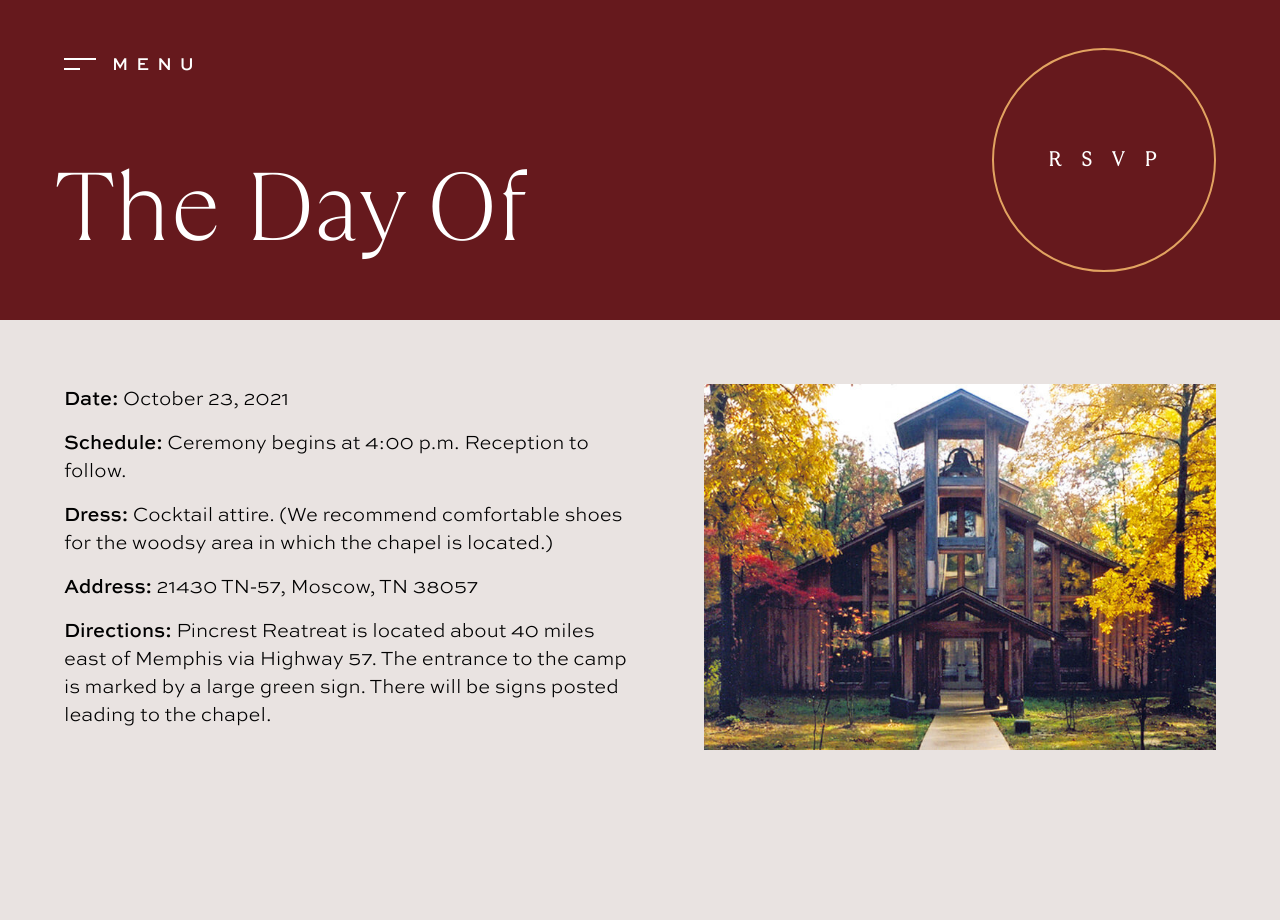
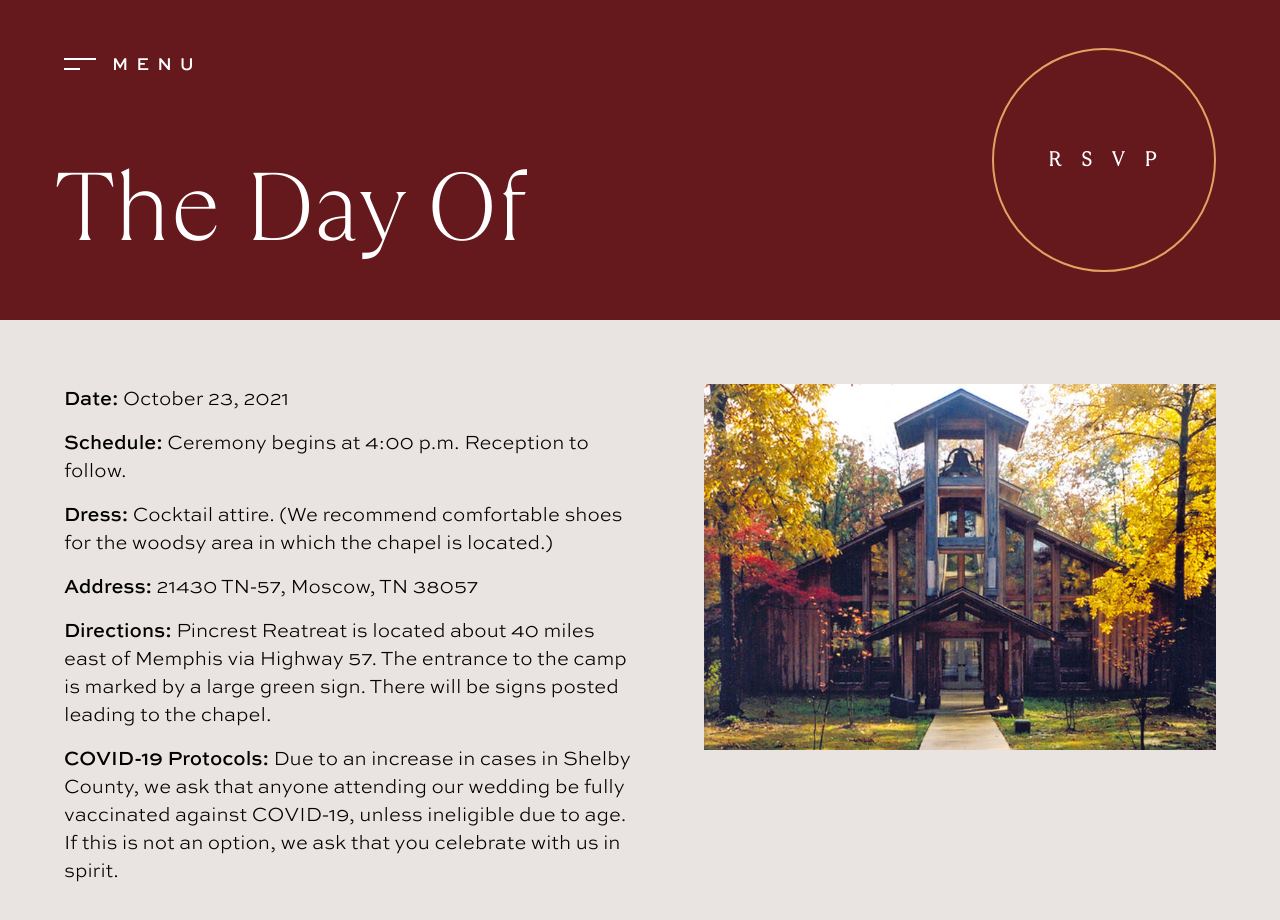
Before and after one commit to andrewmillen/millenwedding, a Next.js app: page /the-day-of in a window 1280 px wide. Shown: the top 920 px of the page. Before the commit the page ends 820 px from the top, so only its background shows below. Built offline with nearby package versions, Linux system fonts and the light colour scheme; what @tailwindcss/typography would draw is missing.

Commit message:
Add COVID message

```diff
--- a/pages/the-day-of.js
+++ b/pages/the-day-of.js
@@ -57,6 +57,16 @@ export default function theDayOf() {
                                 be signs posted leading to the chapel.
                             </span>
                         </p>
+                        <p className="mb-4 lg:text-xl max-w-6xl">
+                            COVID-19 Protocols:{' '}
+                            <span className="font-sanslight">
+                                Due to an increase in cases in Shelby County, we
+                                ask that anyone attending our wedding be fully
+                                vaccinated against COVID-19, unless ineligible
+                                due to age. If this is not an option, we ask
+                                that you celebrate with us in spirit.
+                            </span>
+                        </p>
                     </div>
                     <div className="w-1/2">
                         <Image
```
